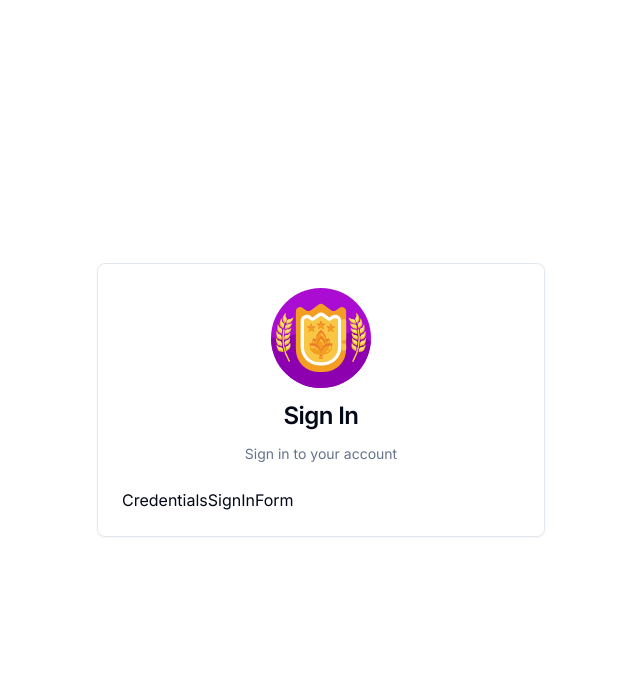
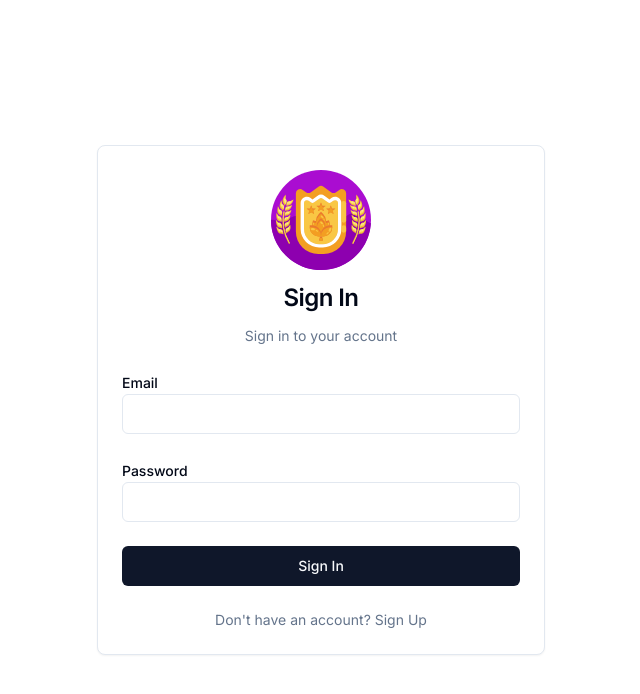
Before and after one commit to leonlee603/ecommerce, a Next.js app: page /sign-in in a window 1280 px wide. Shown: the top 694 px of the page, without its empty margins (319-959 px from the left). Built offline with nearby package versions, Linux system fonts and the light colour scheme; no server answers.

Commit message:
Update - Add Sign-in page

```diff
--- a/package.json
+++ b/package.json
@@ -15,6 +15,7 @@
     "@prisma/adapter-neon": "^6.4.1",
     "@radix-ui/react-dialog": "^1.1.6",
     "@radix-ui/react-dropdown-menu": "^2.1.6",
+    "@radix-ui/react-label": "^2.1.2",
     "@radix-ui/react-slot": "^1.1.2",
     "bcrypt-ts-edge": "^3.0.1",
     "class-variance-authority": "^0.7.1",
--- a/src/app/(auth)/sign-in/CredentialsSignInForm.tsx
+++ b/src/app/(auth)/sign-in/CredentialsSignInForm.tsx
@@ -1,5 +1,66 @@
+"use client";
+
+import Link from "next/link";
+import { useSearchParams } from "next/navigation";
+import { useActionState } from "react";
+import { Button } from "@/components/ui/button";
+import { Input } from "@/components/ui/input";
+import { Label } from "@/components/ui/label";
+import { signInDefaultValues } from "@/lib/constants";
+import { signInWithCredentials } from "@/lib/actions/user.actions";
+
 export default function CredentialsSignInForm() {
+  const [data, action, pending] = useActionState(signInWithCredentials, {
+    success: false,
+    message: "",
+  });
+
+  const searchParams = useSearchParams();
+  const callbackUrl = searchParams.get("callbackUrl") || "/";
+
   return (
-    <div>CredentialsSignInForm</div>
-  )
+    <form action={action}>
+      <input type="hidden" name="callbackUrl" value={callbackUrl} />
+      <div className="space-y-6">
+        <div>
+          <Label htmlFor="email">Email</Label>
+          <Input
+            id="email"
+            name="email"
+            type="email"
+            required
+            autoComplete="email"
+            defaultValue={signInDefaultValues.email}
+          />
+        </div>
+        <div>
+          <Label htmlFor="password">Password</Label>
+          <Input
+            id="password"
+            name="password"
+            type="password"
+            required
+            autoComplete="password"
+            defaultValue={signInDefaultValues.password}
+          />
+        </div>
+        <div>
+          <Button disabled={pending} className="w-full" variant="default">
+            {pending ? "Signing In..." : "Sign In"}
+          </Button>
+        </div>
+
+        {data && !data.success && (
+          <div className="text-center text-destructive">{data.message}</div>
+        )}
+
+        <div className="text-center text-sm text-muted-foreground">
+          Don&apos;t have an account?{" "}
+          <Link href="/sign-up" target="_self" className="link">
+            Sign Up
+          </Link>
+        </div>
+      </div>
+    </form>
+  );
 }
--- /dev/null
+++ b/src/components/ui/input.tsx
@@ -0,0 +1,22 @@
+import * as React from "react"
+
+import { cn } from "@/lib/utils"
+
+const Input = React.forwardRef<HTMLInputElement, React.ComponentProps<"input">>(
+  ({ className, type, ...props }, ref) => {
+    return (
+      <input
+        type={type}
+        className={cn(
+          "flex h-10 w-full rounded-md border border-input bg-background px-3 py-2 text-base ring-offset-background file:border-0 file:bg-transparent file:text-sm file:font-medium file:text-foreground placeholder:text-muted-foreground focus-visible:outline-none focus-visible:ring-2 focus-visible:ring-ring focus-visible:ring-offset-2 disabled:cursor-not-allowed disabled:opacity-50 md:text-sm",
+          className
+        )}
+        ref={ref}
+        {...props}
+      />
+    )
+  }
+)
+Input.displayName = "Input"
+
+export { Input }
--- /dev/null
+++ b/src/components/ui/label.tsx
@@ -0,0 +1,26 @@
+"use client"
+
+import * as React from "react"
+import * as LabelPrimitive from "@radix-ui/react-label"
+import { cva, type VariantProps } from "class-variance-authority"
+
+import { cn } from "@/lib/utils"
+
+const labelVariants = cva(
+  "text-sm font-medium leading-none peer-disabled:cursor-not-allowed peer-disabled:opacity-70"
+)
+
+const Label = React.forwardRef<
+  React.ElementRef<typeof LabelPrimitive.Root>,
+  React.ComponentPropsWithoutRef<typeof LabelPrimitive.Root> &
+    VariantProps<typeof labelVariants>
+>(({ className, ...props }, ref) => (
+  <LabelPrimitive.Root
+    ref={ref}
+    className={cn(labelVariants(), className)}
+    {...props}
+  />
+))
+Label.displayName = LabelPrimitive.Root.displayName
+
+export { Label }
--- a/src/lib/constants/index.ts
+++ b/src/lib/constants/index.ts
@@ -3,3 +3,8 @@
 export const APP_DESCRIPTION = process.env.NEXT_PUBLIC_APP_DESCRIPTION || "A e-commerce site";
 export const SERVER_URL = process.env.NEXT_PUBLIC_SERVER_URL || "http://localhost:3000";
 export const LATEST_PRODUCTS_LIMIT = Number(process.env.LATEST_PRODUCTS_LIMIT) || 4;
+
+export const signInDefaultValues = {
+  email: '',
+  password: '',
+};
```
Also changed, not shown: src/app/(auth)/sign-in/page.tsx (+24 -5 lines), src/lib/actions/user.actions.ts (+5 -5 lines), 1 other file (tests, documents, lock files or other folders).
